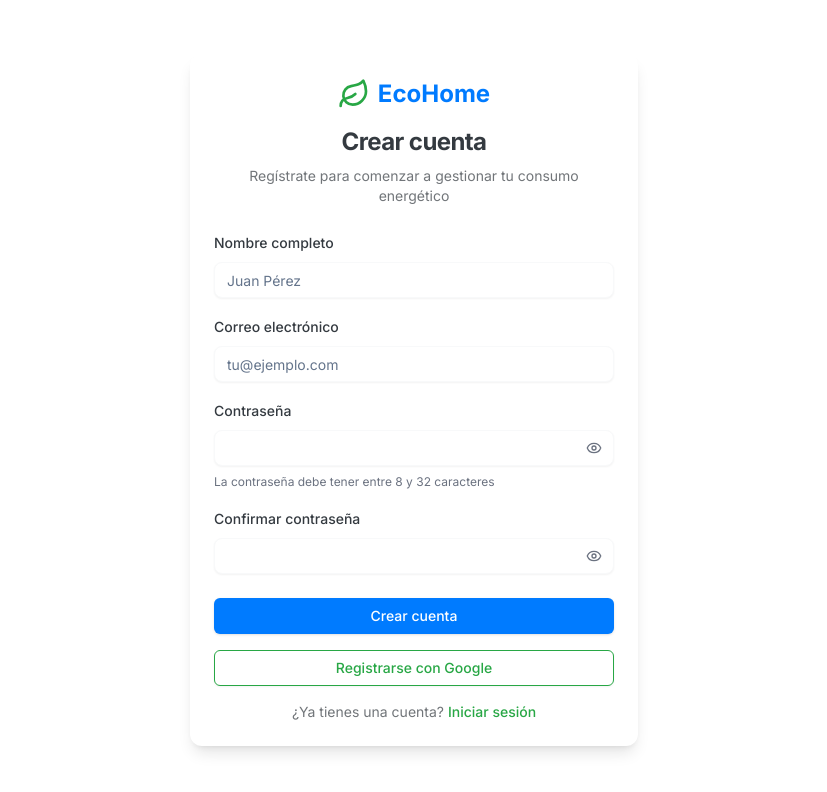
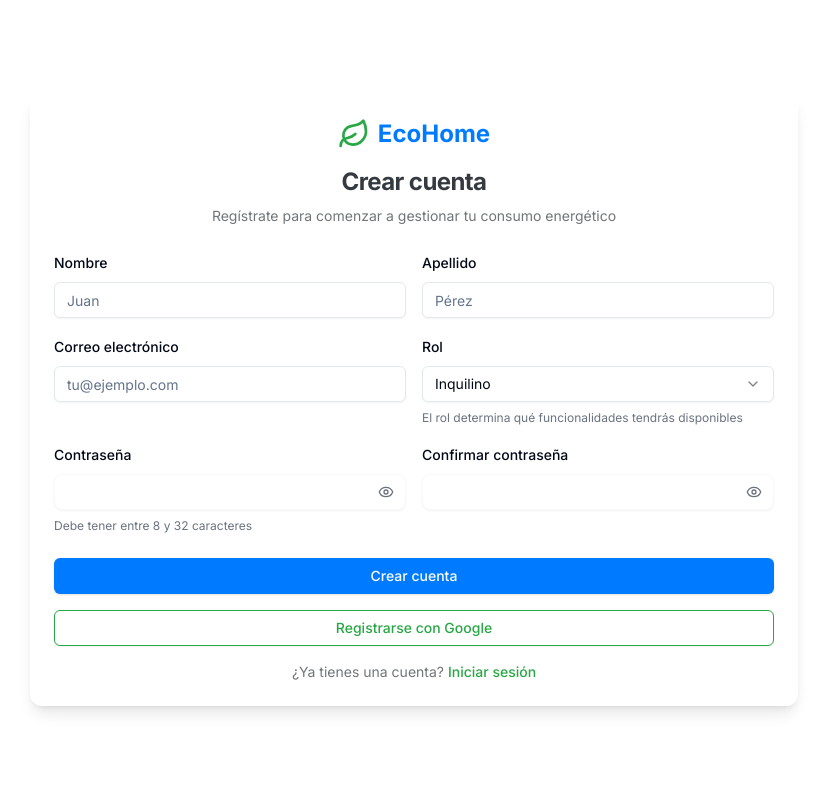
Before and after one commit to ilidanrock/ecohome, a Next.js app: page /auth/register in a window 1280 px wide. Shown: the top 792 px of the page, without its empty margins (226-1053 px from the left). Built offline with nearby package versions, Linux system fonts and the light colour scheme.

Commit message:
register user

```diff
--- a/package.json
+++ b/package.json
@@ -13,6 +13,7 @@
     "@radix-ui/react-checkbox": "^1.3.1",
     "@radix-ui/react-dropdown-menu": "^2.1.14",
     "@radix-ui/react-label": "^2.1.4",
+    "@radix-ui/react-select": "^2.2.4",
     "@radix-ui/react-slot": "^1.1.1",
     "@sanity/icons": "^3.7.0",
     "@sanity/image-url": "1",
--- a/src/actions/signIn.ts
+++ b/src/actions/signIn.ts
@@ -15,7 +15,6 @@ export async function signInAction(formData: FormData) {
             password,
             redirect: false,
         })
-
 
 
         if (session?.user.role === "tenant") {
--- a/src/app/api/users/register/route.ts
+++ b/src/app/api/users/register/route.ts
@@ -1,46 +1,45 @@
-import { NextResponse } from "next/server"
-import { hash } from "bcryptjs"
-import { sql } from "@vercel/postgres"
+import { NextRequest, NextResponse } from "next/server"
 
-export async function POST(request: Request) {
+import { postRegisterUser } from "@/services/userService";
+
+
+export async function POST(request: NextRequest) {
+
   try {
-    const { email, name, password } = await request.json()
+
+    const { email, name, password , role , surname } = await request.json()
 
     // Check if user already exists
-    const existingUser = await sql`
-      SELECT * FROM users WHERE email = ${email}
-    `
+    const result = await postRegisterUser({
+      email,
+      name,
+      password,
+      role,
+      surname
+    })
 
-    if (existingUser.rows.length > 0) {
+    console.log("RESULT",result);
+
+
+    if (result && Array.isArray(result) && result.length > 0) {
       return NextResponse.json(
-        { error: "Este correo electrónico ya está registrado" },
+        {
+          message: "Usuario registrado exitosamente",
+          user: result[0]
+        },
+        { status: 201 }
+      )
+    } else {
+      return NextResponse.json(
+        { error: "No se pudo registrar el usuario" },
         { status: 400 }
       )
     }
 
-    // Hash the password
-    const hashedPassword = await hash(password, 12)
-
-    // Create the user
-    const result = await sql`
-      INSERT INTO users (email, name, password, role)
-      VALUES (${email}, ${name}, ${hashedPassword}, 'user')
-      RETURNING id, email, name, role
-    `
-
-
-    return NextResponse.json(
-      {
-        message: "Usuario registrado exitosamente",
-        user: result.rows[0]
-      },
-      { status: 201 }
-    )
-
   } catch (error) {
     console.error("Error en el registro:", error)
     return NextResponse.json(
-      { error: "Error al registrar el usuario" },
+      { error: `Error al registrar el usuario ${error}`  },
       { status: 500 }
     )
   }
--- a/src/app/auth/register/page.tsx
+++ b/src/app/auth/register/page.tsx
@@ -1,17 +1,32 @@
-"use client"
+"use client";
 
-import Link from "next/link"
-import { Leaf } from "lucide-react"
-import { useActionState } from "react"
-import { ZodError } from "zod"
+import Link from "next/link";
+import { Leaf } from "lucide-react";
+import { useActionState } from "react";
+import { ZodError } from "zod";
 
-import { Button } from "@/components/ui/button"
-import { Card, CardContent, CardDescription, CardFooter, CardHeader, CardTitle } from "@/components/ui/card"
-import { Input } from "@/components/ui/input"
-import { Label } from "@/components/ui/label"
-import { PasswordInput } from "@/components/forms/PasswordInput"
+import { Button } from "@/components/ui/button";
+import {
+  Card,
+  CardContent,
+  CardDescription,
+  CardFooter,
+  CardHeader,
+  CardTitle,
+} from "@/components/ui/card";
+import { Input } from "@/components/ui/input";
+import { Label } from "@/components/ui/label";
+import { PasswordInput } from "@/components/forms/PasswordInput";
+import {
+  Select,
+  SelectContent,
+  SelectItem,
+  SelectTrigger,
+  SelectValue,
+} from "@/components/ui/select";
 
-import { signUpSchema } from "@/zod/sign-up-schema"
+import { signUpSchema } from "@/zod/sign-up-schema";
+import { signUpAction } from "@/actions/signUp";
 
 export default function RegisterPage() {
   const [error, formAction] = useActionState<string | undefined, FormData>(
@@ -19,28 +34,34 @@ export default function RegisterPage() {
       try {
         await signUpSchema.parseAsync({
           name: formData.get("name"),
+          surname: formData.get("surname"),
           email: formData.get("email"),
           password: formData.get("password"),
           confirmPassword: formData.get("confirmPassword"),
-        })
+          role: formData.get("role"),
+        });
 
-        return ""
+        const result = await signUpAction(formData);
+
+        if (typeof result === "string" || typeof result === "undefined") {
+          return result;
+        }
       } catch (err) {
-        const error = err as Error
+        const error = err as Error;
 
         if (err instanceof ZodError && err.errors[0]?.message) {
-          return err.errors[0].message
+          return err.errors[0].message;
         } else {
-          return `${error.message.replace("Read more at https://errors.authjs.dev#credentialssignin", "")}`
+          return `${error.message.replace("Read more at https://errors.authjs.dev#credentialssignin", "")}`;
         }
       }
     },
     ""
-  )
+  );
 
   return (
     <div className="flex justify-center items-center min-h-screen">
-      <Card className="w-full max-w-md shadow-lg border-0">
+      <Card className="w-full max-w-3xl shadow-lg border-0">
         <CardHeader className="space-y-2 text-center">
           <div className="flex justify-center mb-2">
             <div className="flex items-center gap-2">
@@ -48,62 +69,85 @@ export default function RegisterPage() {
               <span className="text-2xl font-bold text-ecoblue">EcoHome</span>
             </div>
           </div>
-          <CardTitle className="text-2xl font-bold text-darkgray">Crear cuenta</CardTitle>
+          <CardTitle className="text-2xl font-bold text-darkgray">
+            Crear cuenta
+          </CardTitle>
           <CardDescription className="text-darkgray/70">
             Regístrate para comenzar a gestionar tu consumo energético
           </CardDescription>
         </CardHeader>
         <form action={formAction}>
-          <CardContent className="space-y-4">
+          <CardContent className="space-y-6">
             {error && (
               <div className="p-3 text-sm text-red-500 bg-red-50 rounded-lg">
                 {error}
               </div>
             )}
+
+            <div className="grid md:grid-cols-2 gap-4">
               <div className="space-y-2">
-              <Label htmlFor="name" className="text-darkgray">
-                Nombre completo
-              </Label>
+                <Label htmlFor="name">Nombre</Label>
                 <Input
                   id="name"
                   name="name"
                   type="text"
-                placeholder="Juan Pérez"
-                className="rounded-lg border-lightgray bg-white focus:border-ecoblue focus:ring-ecoblue"
+                  placeholder="Juan"
                   required
                 />
               </div>
               <div className="space-y-2">
-              <Label htmlFor="email" className="text-darkgray">
-                Correo electrónico
-              </Label>
+                <Label htmlFor="surname">Apellido</Label>
+                <Input
+                  id="surname"
+                  name="surname"
+                  type="text"
+                  placeholder="Pérez"
+                  required
+                />
+              </div>
+              <div className="space-y-2">
+                <Label htmlFor="email">Correo electrónico</Label>
                 <Input
                   id="email"
                   name="email"
                   type="email"
                   placeholder="tu@ejemplo.com"
-                className="rounded-lg border-lightgray bg-white focus:border-ecoblue focus:ring-ecoblue"
                   required
                 />
               </div>
               <div className="space-y-2">
-              <Label htmlFor="password" className="text-darkgray">
-                Contraseña
-              </Label>
-              <PasswordInput />
+                <Label htmlFor="role">Rol</Label>
+                <Select name="role" required defaultValue="tenant">
+                  <SelectTrigger>
+                    <SelectValue placeholder="Selecciona tu rol" />
+                  </SelectTrigger>
+                  <SelectContent>
+                    <SelectItem value="admin">Propietario</SelectItem>
+                    <SelectItem value="tenant">Inquilino</SelectItem>
+                  </SelectContent>
+                </Select>
                 <p className="text-xs text-gray-500">
-                La contraseña debe tener entre 8 y 32 caracteres
+                  El rol determina qué funcionalidades tendrás disponibles
                 </p>
               </div>
               <div className="space-y-2">
-              <Label htmlFor="confirmPassword" className="text-darkgray">
-                Confirmar contraseña
-              </Label>
+                <Label htmlFor="password">Contraseña</Label>
+                <PasswordInput />
+                <p className="text-xs text-gray-500">
+                  Debe tener entre 8 y 32 caracteres
+                </p>
+              </div>
+              <div className="space-y-2">
+                <Label htmlFor="confirmPassword">Confirmar contraseña</Label>
                 <PasswordInput name="confirmPassword" />
+              </div>
             </div>
           </CardContent>
           <CardFooter className="flex flex-col space-y-4">
-            <Button type="submit" className="w-full bg-ecoblue hover:bg-ecoblue/90 text-white">
+            <Button
+              type="submit"
+              className="w-full bg-ecoblue hover:bg-ecoblue/90 text-white"
+            >
               Crear cuenta
             </Button>
             <Button
@@ -115,7 +159,10 @@ export default function RegisterPage() {
             </Button>
             <div className="text-center text-sm text-darkgray/70">
               ¿Ya tienes una cuenta?{" "}
-              <Link href="/auth/login" className="text-ecogreen hover:text-ecogreen/80 font-medium">
+              <Link
+                href="/auth/login"
+                className="text-ecogreen hover:text-ecogreen/80 font-medium"
+              >
                 Iniciar sesión
               </Link>
             </div>
@@ -123,5 +170,5 @@ export default function RegisterPage() {
         </form>
       </Card>
     </div>
-  )
+  );
 }
--- /dev/null
+++ b/src/components/ui/select.tsx
@@ -0,0 +1,159 @@
+"use client"
+
+import * as React from "react"
+import * as SelectPrimitive from "@radix-ui/react-select"
+import { Check, ChevronDown, ChevronUp } from "lucide-react"
+
+import { cn } from "@/lib/utils"
+
+const Select = SelectPrimitive.Root
+
+const SelectGroup = SelectPrimitive.Group
+
+const SelectValue = SelectPrimitive.Value
+
+const SelectTrigger = React.forwardRef<
+  React.ElementRef<typeof SelectPrimitive.Trigger>,
+  React.ComponentPropsWithoutRef<typeof SelectPrimitive.Trigger>
+>(({ className, children, ...props }, ref) => (
+  <SelectPrimitive.Trigger
+    ref={ref}
+    className={cn(
+      "flex h-9 w-full items-center justify-between whitespace-nowrap rounded-md border border-input bg-transparent px-3 py-2 text-sm shadow-sm ring-offset-background data-[placeholder]:text-muted-foreground focus:outline-none focus:ring-1 focus:ring-ring disabled:cursor-not-allowed disabled:opacity-50 [&>span]:line-clamp-1",
+      className
+    )}
+    {...props}
+  >
+    {children}
+    <SelectPrimitive.Icon asChild>
+      <ChevronDown className="h-4 w-4 opacity-50" />
+    </SelectPrimitive.Icon>
+  </SelectPrimitive.Trigger>
+))
+SelectTrigger.displayName = SelectPrimitive.Trigger.displayName
+
+const SelectScrollUpButton = React.forwardRef<
+  React.ElementRef<typeof SelectPrimitive.ScrollUpButton>,
+  React.ComponentPropsWithoutRef<typeof SelectPrimitive.ScrollUpButton>
+>(({ className, ...props }, ref) => (
+  <SelectPrimitive.ScrollUpButton
+    ref={ref}
+    className={cn(
+      "flex cursor-default items-center justify-center py-1",
+      className
+    )}
+    {...props}
+  >
+    <ChevronUp className="h-4 w-4" />
+  </SelectPrimitive.ScrollUpButton>
+))
+SelectScrollUpButton.displayName = SelectPrimitive.ScrollUpButton.displayName
+
+const SelectScrollDownButton = React.forwardRef<
+  React.ElementRef<typeof SelectPrimitive.ScrollDownButton>,
+  React.ComponentPropsWithoutRef<typeof SelectPrimitive.ScrollDownButton>
+>(({ className, ...props }, ref) => (
+  <SelectPrimitive.ScrollDownButton
+    ref={ref}
+    className={cn(
+      "flex cursor-default items-center justify-center py-1",
+      className
+    )}
+    {...props}
+  >
+    <ChevronDown className="h-4 w-4" />
+  </SelectPrimitive.ScrollDownButton>
+))
+SelectScrollDownButton.displayName =
+  SelectPrimitive.ScrollDownButton.displayName
+
+const SelectContent = React.forwardRef<
+  React.ElementRef<typeof SelectPrimitive.Content>,
+  React.ComponentPropsWithoutRef<typeof SelectPrimitive.Content>
+>(({ className, children, position = "popper", ...props }, ref) => (
+  <SelectPrimitive.Portal>
+    <SelectPrimitive.Content
+      ref={ref}
+      className={cn(
+        "relative z-50 max-h-[--radix-select-content-available-height] min-w-[8rem] overflow-y-auto overflow-x-hidden rounded-md border bg-popover text-popover-foreground shadow-md data-[state=open]:animate-in data-[state=closed]:animate-out data-[state=closed]:fade-out-0 data-[state=open]:fade-in-0 data-[state=closed]:zoom-out-95 data-[state=open]:zoom-in-95 data-[side=bottom]:slide-in-from-top-2 data-[side=left]:slide-in-from-right-2 data-[side=right]:slide-in-from-left-2 data-[side=top]:slide-in-from-bottom-2 origin-[--radix-select-content-transform-origin]",
+        position === "popper" &&
+          "data-[side=bottom]:translate-y-1 data-[side=left]:-translate-x-1 data-[side=right]:translate-x-1 data-[side=top]:-translate-y-1",
+        className
+      )}
+      position={position}
+      {...props}
+    >
+      <SelectScrollUpButton />
+      <SelectPrimitive.Viewport
+        className={cn(
+          "p-1",
+          position === "popper" &&
+            "h-[var(--radix-select-trigger-height)] w-full min-w-[var(--radix-select-trigger-width)]"
+        )}
+      >
+        {children}
+      </SelectPrimitive.Viewport>
+      <SelectScrollDownButton />
+    </SelectPrimitive.Content>
+  </SelectPrimitive.Portal>
+))
+SelectContent.displayName = SelectPrimitive.Content.displayName
+
+const SelectLabel = React.forwardRef<
+  React.ElementRef<typeof SelectPrimitive.Label>,
+  React.ComponentPropsWithoutRef<typeof SelectPrimitive.Label>
+>(({ className, ...props }, ref) => (
+  <SelectPrimitive.Label
+    ref={ref}
+    className={cn("px-2 py-1.5 text-sm font-semibold", className)}
+    {...props}
+  />
+))
+SelectLabel.displayName = SelectPrimitive.Label.displayName
+
+const SelectItem = React.forwardRef<
+  React.ElementRef<typeof SelectPrimitive.Item>,
+  React.ComponentPropsWithoutRef<typeof SelectPrimitive.Item>
+>(({ className, children, ...props }, ref) => (
+  <SelectPrimitive.Item
+    ref={ref}
+    className={cn(
+      "relative flex w-full cursor-default select-none items-center rounded-sm py-1.5 pl-2 pr-8 text-sm outline-none focus:bg-accent focus:text-accent-foreground data-[disabled]:pointer-events-none data-[disabled]:opacity-50",
+      className
+    )}
+    {...props}
+  >
+    <span className="absolute right-2 flex h-3.5 w-3.5 items-center justify-center">
+      <SelectPrimitive.ItemIndicator>
+        <Check className="h-4 w-4" />
+      </SelectPrimitive.ItemIndicator>
+    </span>
+    <SelectPrimitive.ItemText>{children}</SelectPrimitive.ItemText>
+  </SelectPrimitive.Item>
+))
+SelectItem.displayName = SelectPrimitive.Item.displayName
+
+const SelectSeparator = React.forwardRef<
+  React.ElementRef<typeof SelectPrimitive.Separator>,
+  React.ComponentPropsWithoutRef<typeof SelectPrimitive.Separator>
+>(({ className, ...props }, ref) => (
+  <SelectPrimitive.Separator
+    ref={ref}
+    className={cn("-mx-1 my-1 h-px bg-muted", className)}
+    {...props}
+  />
+))
+SelectSeparator.displayName = SelectPrimitive.Separator.displayName
+
+export {
+  Select,
+  SelectGroup,
+  SelectValue,
+  SelectTrigger,
+  SelectContent,
+  SelectLabel,
+  SelectItem,
+  SelectSeparator,
+  SelectScrollUpButton,
+  SelectScrollDownButton,
+}
--- a/src/zod/sign-up-schema.ts
+++ b/src/zod/sign-up-schema.ts
@@ -2,12 +2,13 @@ import { z } from "zod"
 
 export const signUpSchema = z.object({
   name: z.string().min(2, "El nombre debe tener al menos 2 caracteres"),
+  surname: z.string().min(2,"El apellido debe tener al menos 2 caracteres"),
   email: z.string().email("Correo electrónico inválido"),
   password: z
     .string()
     .min(8, "La contraseña debe tener al menos 8 caracteres")
     .max(32, "La contraseña no puede tener más de 32 caracteres"),
-  confirmPassword: z.string(),
+  confirmPassword: z.string()
 }).refine((data) => data.password === data.confirmPassword, {
   message: "Las contraseñas no coinciden",
   path: ["confirmPassword"],
```
Also changed, not shown: src/actions/signUp.ts (+30 -7 lines), src/services/userService.ts (+29 -20 lines), 1 other file (tests, documents, lock files or other folders). Lines whose indentation alone changed are shown as unchanged.
